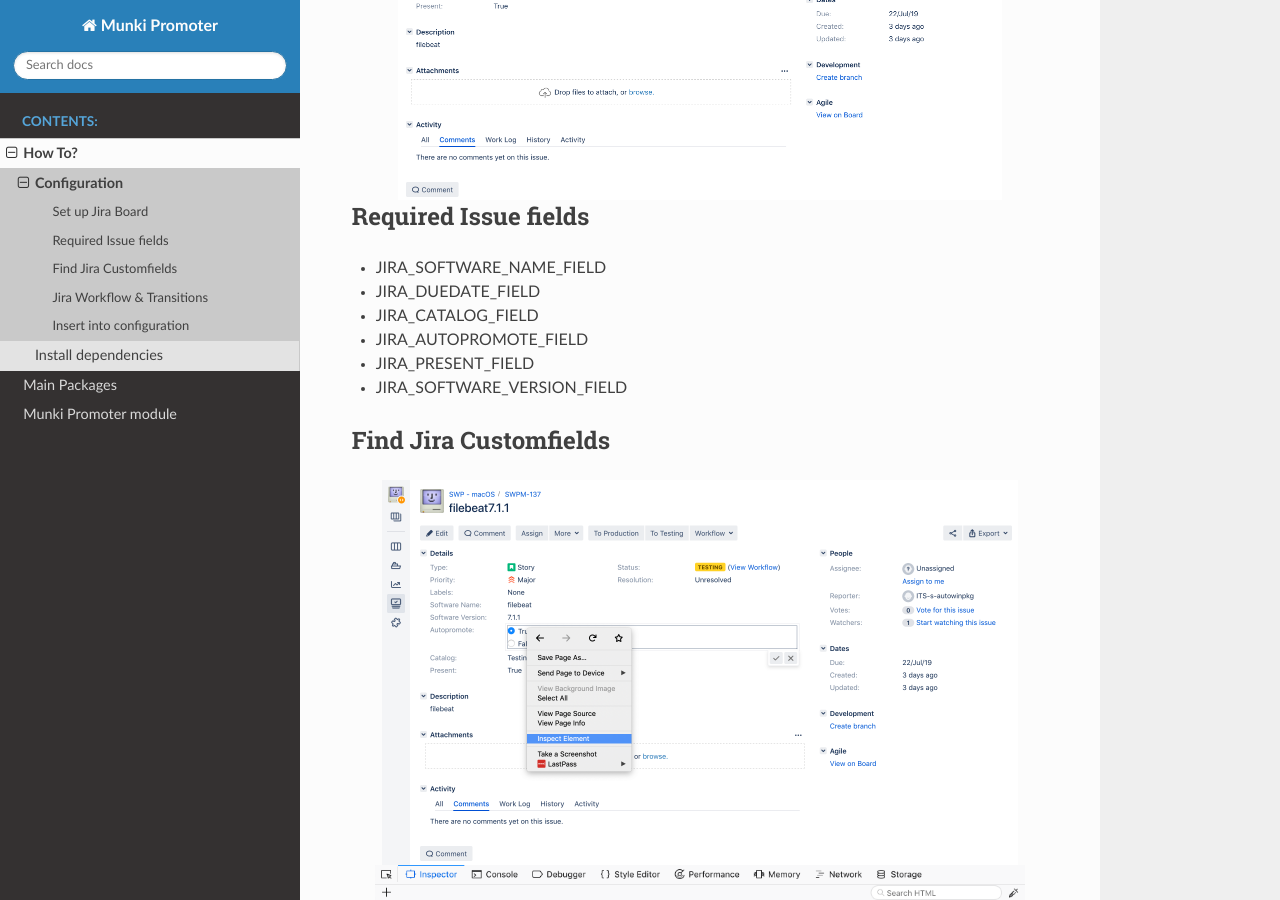
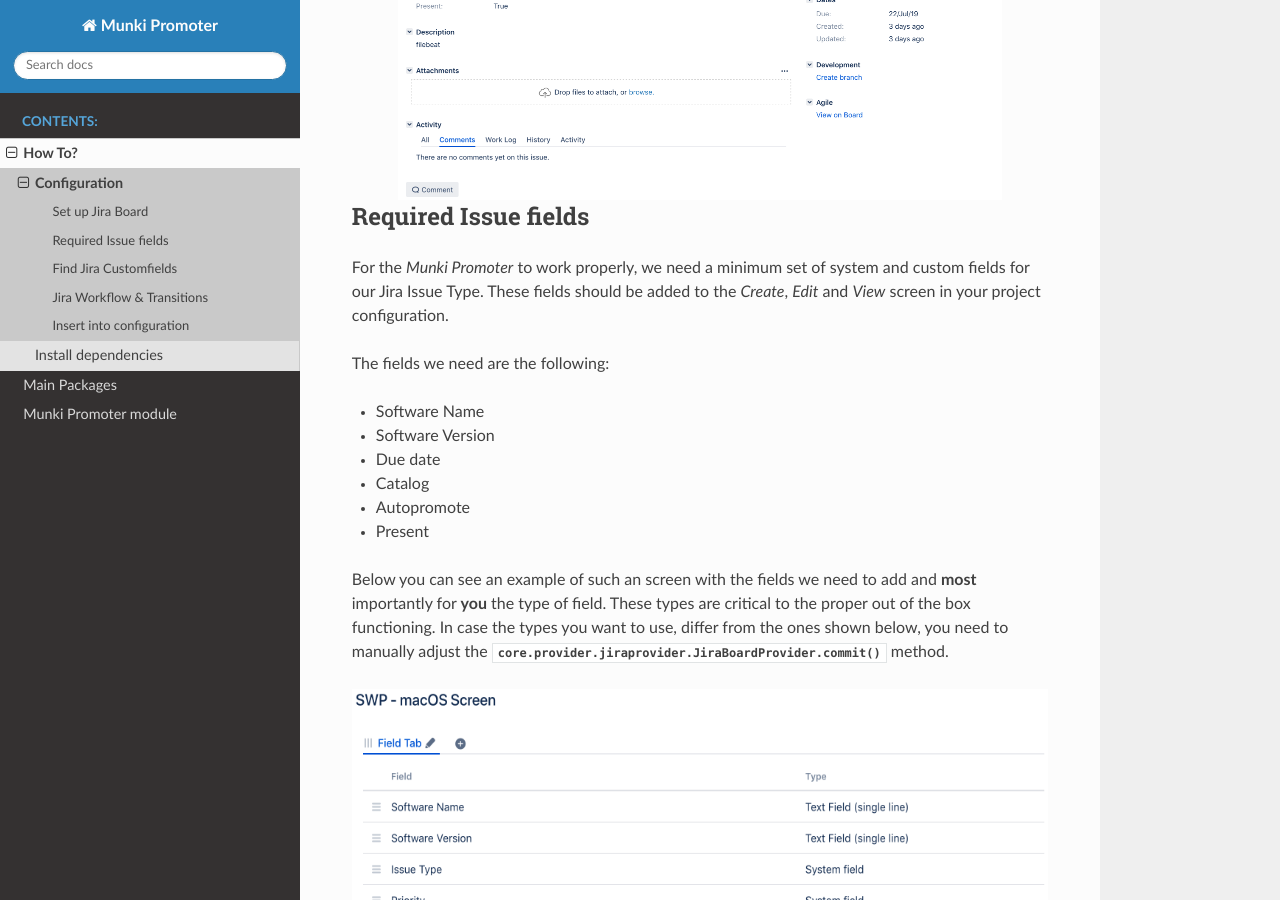
Before and after one commit to tcinbis/munkipromoter, a Sphinx documentation site: the page built from docs/config.rst, in a window 1280 px wide and 900 px high, scrolled down 868 px. Built offline with Sphinx 7.4.7 and the Read the Docs theme 2.0.0, drawn with Linux system fonts in a browser that asks for light colours.

Commit message:
Added screenshot of field types, continued to write guide
Signed-off-by: Tom Cinbis <tom.cinbis@unibas.ch>

```diff
--- a/docs/config.rst
+++ b/docs/config.rst
@@ -15,17 +15,33 @@
 Required Issue fields
 ---------------------
 
-- JIRA_SOFTWARE_NAME_FIELD
+For the *Munki Promoter* to work properly, we need a minimum set of system and
+custom fields for our Jira Issue Type. These fields should be added to the
+`Create`, `Edit` and `View` screen in your project configuration.
 
-- JIRA_DUEDATE_FIELD
+The fields we need are the following:
 
-- JIRA_CATALOG_FIELD
+- Software Name
 
-- JIRA_AUTOPROMOTE_FIELD
+- Software Version
 
-- JIRA_PRESENT_FIELD
+- Due date
 
-- JIRA_SOFTWARE_VERSION_FIELD
+- Catalog
+
+- Autopromote
+
+- Present
+
+Below you can see an example of such an screen with the fields we need to add
+and **most** importantly for **you** the type of field. These types are critical to the
+proper out of the box functioning. In case the types you want to use, differ
+from the ones shown below, you need to manually adjust the
+:meth:`core.provider.jiraprovider.JiraBoardProvider.commit` method.
+
+.. image:: img/jira-screen-field-types.png
+   :scale: 40 %
+   :align: center
 
 Find Jira Customfields
 ----------------------
--- a/docs/core.provider.rst
+++ b/docs/core.provider.rst
@@ -1,5 +1,8 @@
 Provider Package
 =========================
+
+.. toctree::
+   :maxdepth: 3
 
 Jira Provider module
 -------------------------------------
--- a/docs/core.rst
+++ b/docs/core.rst
@@ -5,6 +5,7 @@
 -----------
 
 .. toctree::
+   :maxdepth: 3
 
    core.provider
 
--- a/docs/howto.rst
+++ b/docs/howto.rst
@@ -2,8 +2,7 @@
 ==============
 
 .. toctree::
-   :maxdepth: 2
-   :caption: Contents:
+   :maxdepth: 3
 
    config.rst
 
--- a/docs/index.rst
+++ b/docs/index.rst
@@ -42,7 +42,7 @@
     can be extended by other backends than Jira
 
 .. toctree::
-   :maxdepth: 2
+   :maxdepth: 3
    :caption: Contents:
 
    howto.rst
--- a/docs/modules.rst
+++ b/docs/modules.rst
@@ -2,6 +2,7 @@
 ---------------
 
 .. toctree::
+   :maxdepth: 3
 
    core
    utils
```
Also changed, not shown: docs/img/jira-screen-field-types.png (added), 1 other file.
